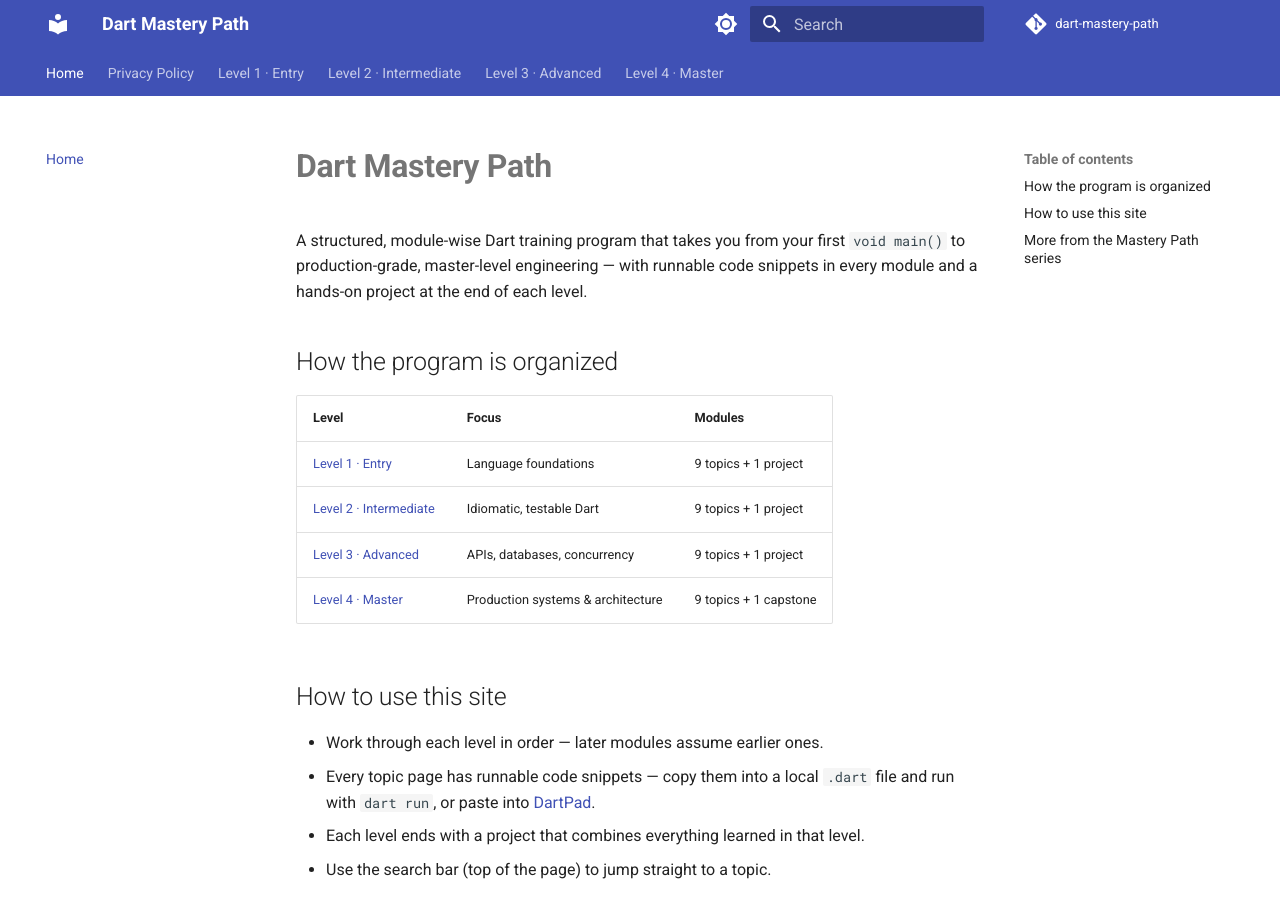
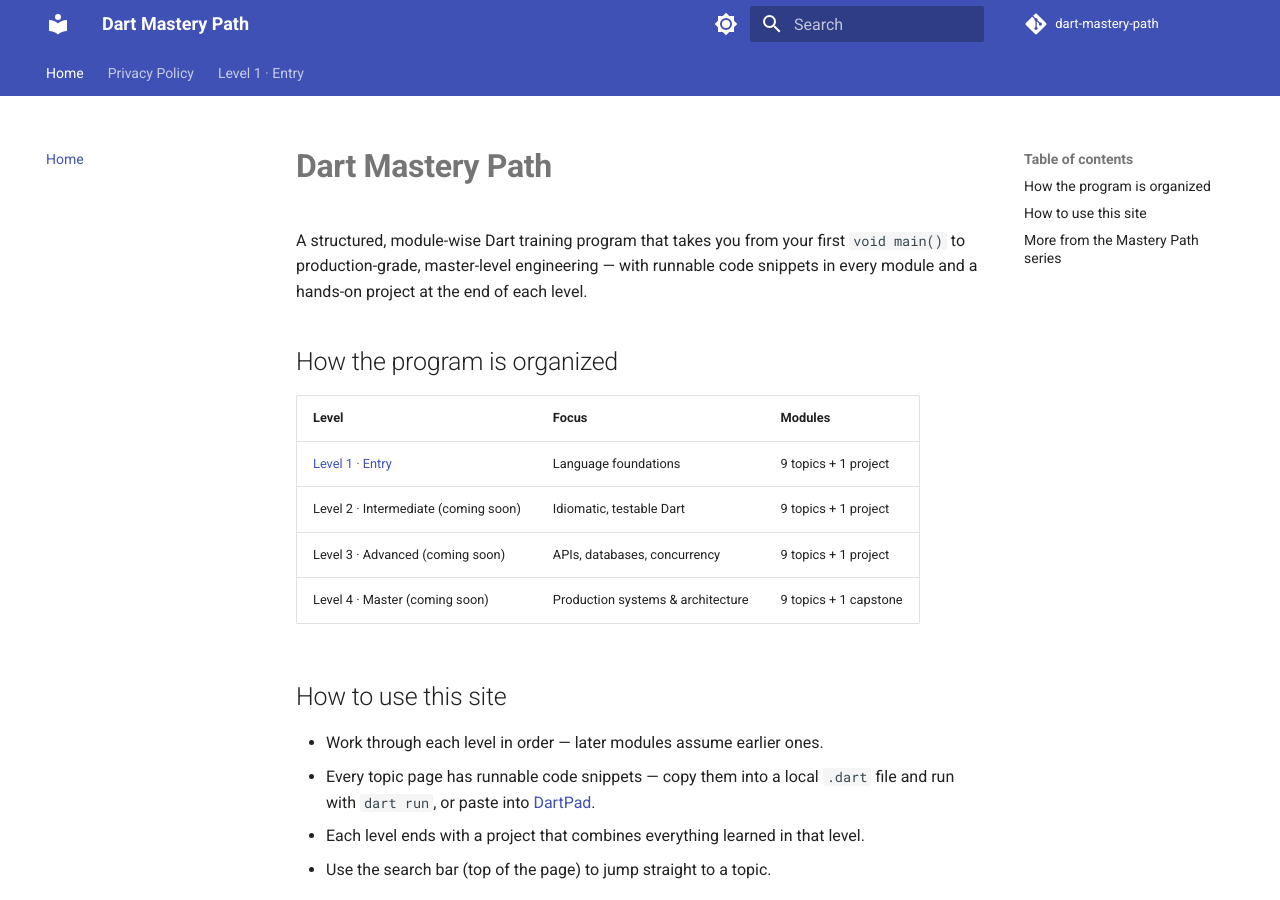
Before and after one commit to SIGILIPELLI/dart-mastery-path, an MkDocs documentation site: the page built from docs/index.md, in a window 1280 px wide and 900 px high. Built offline with MkDocs 1.6.1 and Material for MkDocs 9.7.7, drawn with Linux system fonts in a browser that asks for light colours; comment, search, counter and statistics services are not loaded; part of the change alters nothing that is shown.

Commit message:
Hide unfinished levels from crawl surface pending content backfill
AdSense flagged the domain for 'Low value content'. Real lessons are
being written level by level; in the meantime this removes only the
still-unwritten levels from nav/sitemap/homepage (files are untouched)
so the site isn't submitting thin content to Google during the
backfill. Re-running this after a level's content is finished
automatically restores it.

Co-Authored-By: Claude Opus 5 <noreply@anthropic.com>

```diff
--- a/docs/index.md
+++ b/docs/index.md
@@ -14,9 +14,9 @@ code snippets in every module and a hands-on project at the end of each level.
 | Level | Focus | Modules |
 |-------|-------|---------|
 | [Level 1 · Entry](level-1/index.md) | Language foundations | 9 topics + 1 project |
-| [Level 2 · Intermediate](level-2/index.md) | Idiomatic, testable Dart | 9 topics + 1 project |
-| [Level 3 · Advanced](level-3/index.md) | APIs, databases, concurrency | 9 topics + 1 project |
-| [Level 4 · Master](level-4/index.md) | Production systems & architecture | 9 topics + 1 capstone |
+| Level 2 · Intermediate (coming soon) | Idiomatic, testable Dart | 9 topics + 1 project |
+| Level 3 · Advanced (coming soon) | APIs, databases, concurrency | 9 topics + 1 project |
+| Level 4 · Master (coming soon) | Production systems & architecture | 9 topics + 1 capstone |
 
 ## How to use this site
 
--- a/mkdocs.yml
+++ b/mkdocs.yml
@@ -62,39 +62,8 @@ nav:
       - "08 · Async Basics": level-1/08-async-basics.md
       - "09 · Packages (pub, pubspec.yaml)": level-1/09-packages.md
       - "10 · Project — CLI To-Do App": level-1/10-project-todo-cli.md
-  - "Level 2 · Intermediate":
-      - Overview: level-2/index.md
-      - "01 · OOP Deep Dive": level-2/01-oop-deep-dive.md
-      - "02 · Null Safety Advanced": level-2/02-null-safety-advanced.md
-      - "03 · Streams": level-2/03-streams.md
-      - "04 · Testing with the test package": level-2/04-testing.md
-      - "05 · Working with JSON": level-2/05-json.md
-      - "06 · Generics": level-2/06-generics.md
-      - "07 · Extension Methods": level-2/07-extension-methods.md
-      - "08 · Error Handling": level-2/08-error-handling.md
-      - "09 · Collections Deep Dive": level-2/09-collections-deep-dive.md
-      - "10 · Project — Weather CLI": level-2/10-project-weather-cli.md
-  - "Level 3 · Advanced":
-      - Overview: level-3/index.md
-      - "01 · Flutter Fundamentals": level-3/01-flutter-fundamentals.md
-      - "02 · Building APIs (shelf)": level-3/02-building-apis-shelf.md
-      - "03 · Databases": level-3/03-databases.md
-      - "04 · Design Patterns in Dart": level-3/04-design-patterns.md
-      - "05 · Isolates": level-3/05-isolates.md
-      - "06 · Testing Advanced": level-3/06-testing-advanced.md
-      - "07 · State Management Concepts": level-3/07-state-management-concepts.md
-      - "08 · Performance & Profiling": level-3/08-performance-profiling.md
-      - "09 · Code Generation (build_runner)": level-3/09-code-generation.md
-      - "10 · Project — REST API + Database Service": level-3/10-project-rest-api-db.md
-  - "Level 4 · Master":
-      - Overview: level-4/index.md
-      - "01 · Advanced Async Patterns": level-4/01-advanced-async-patterns.md
-      - "02 · Production Dart Services": level-4/02-production-dart-services.md
-      - "03 · Flutter State Management at Scale": level-4/03-flutter-state-management-scale.md
-      - "04 · Security Best Practices": level-4/04-security-best-practices.md
-      - "05 · Testing at Scale & CI": level-4/05-testing-at-scale-ci.md
-      - "06 · Deployment (Docker)": level-4/06-deployment-docker.md
-      - "07 · Performance at Scale": level-4/07-performance-at-scale.md
-      - "08 · Package Publishing (pub.dev)": level-4/08-package-publishing.md
-      - "09 · Code Quality (analyze/lints)": level-4/09-code-quality.md
-      - "10 · Capstone Project": level-4/10-capstone-project.md
+# --- auto-pruned stub levels (see AdSense low-value-content fix) ---
+exclude_docs: |
+  level-2/*.md
+  level-3/*.md
+  level-4/*.md
```
